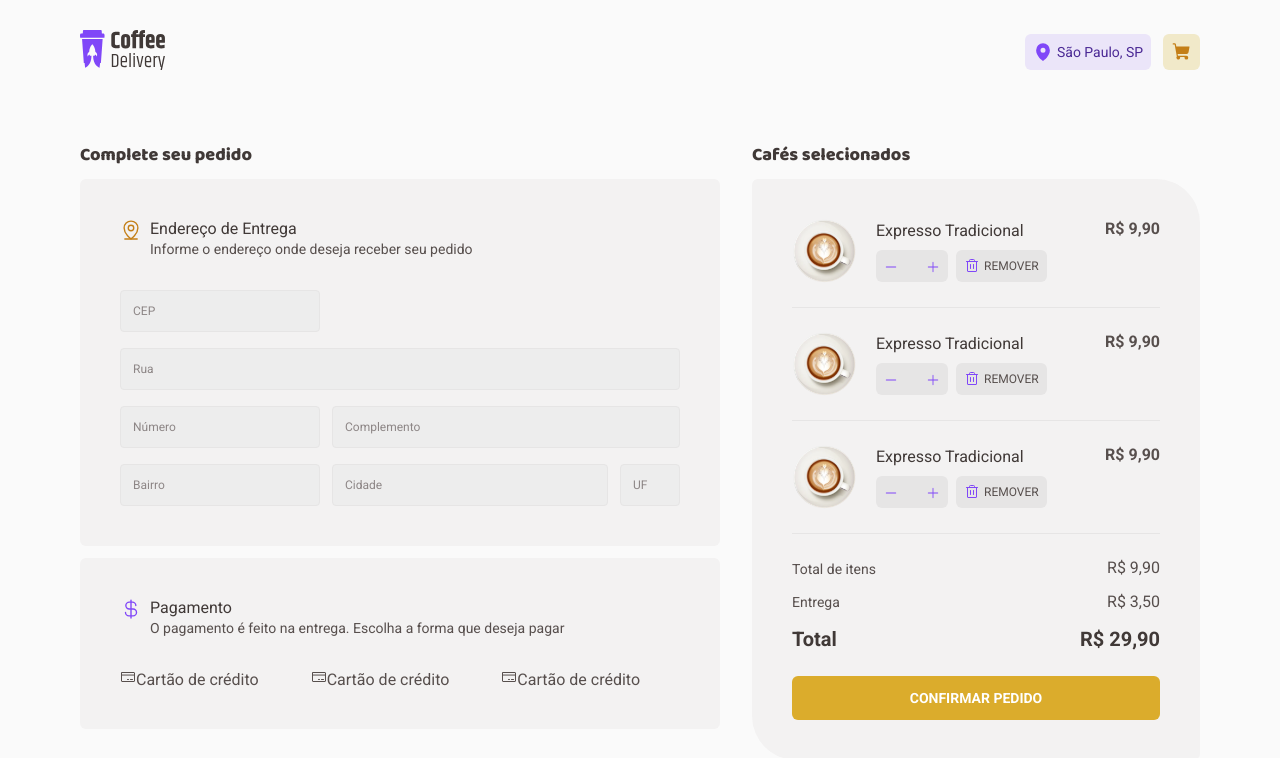
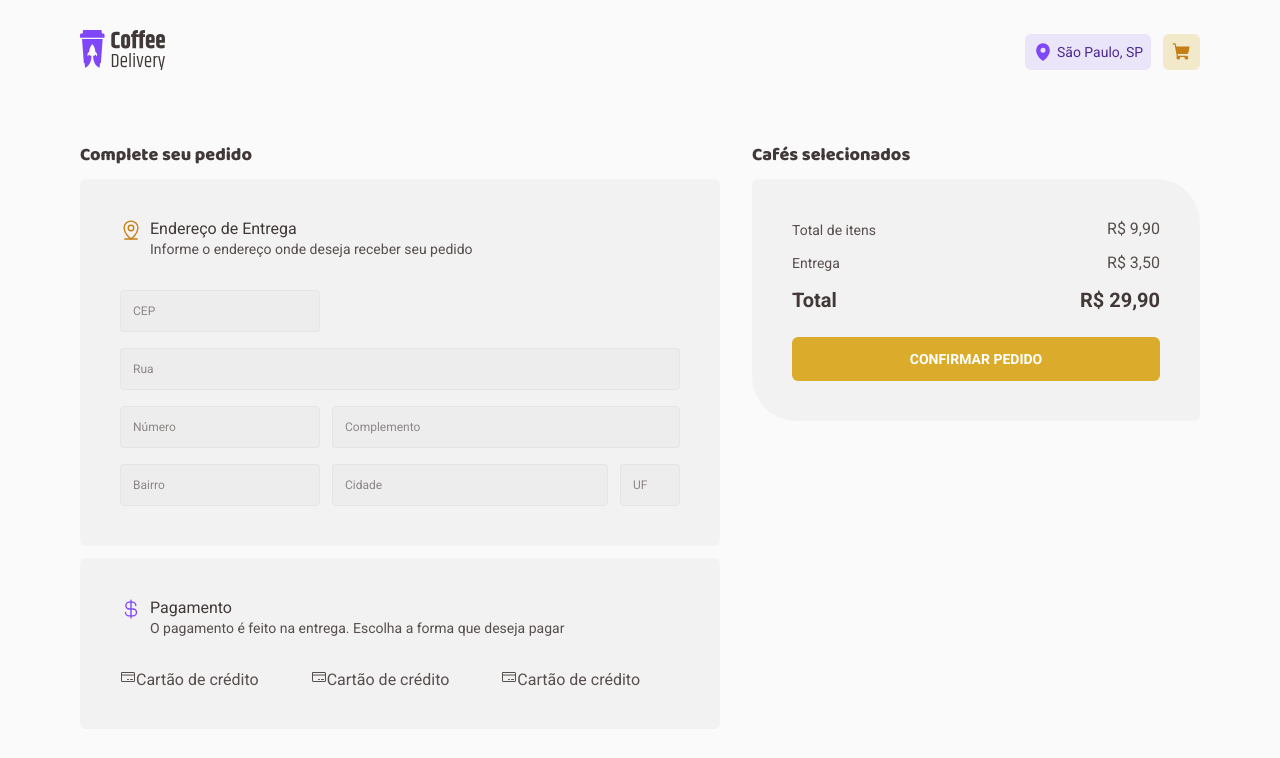
Before and after one commit to felipe-gomes-vicente/coffee-delivery, a React (Vite) app: page /completeOrder in a window 1280 px wide. Shown: the top 758 px of the page. Built offline with nearby package versions, Linux system fonts and the light colour scheme.

Commit message:
function changeCartItemQuantity, interface CoffeeCartCarccdProps, function handleIncrease/handleDecrease, coffeeTotal
function changeCartItemQuantity, interface CoffeeCartCarccdProps, function handleIncrease/handleDecrease and coffeeTotal

```diff
--- a/src/contexts/CartContext.tsx
+++ b/src/contexts/CartContext.tsx
@@ -11,6 +11,7 @@
   cartItems: CartItem[];
   cartQuantity: number;
   addCoffeeToCart: (coffee: CartItem) => void;
+  changeCartItemQuantity: (cartItemId: number, type: "increase" | "decrease") => void;
 }
 
 interface CartContextProviderProps {
@@ -37,8 +38,21 @@
     setCartItems(newCart);
   }
 
+  function changeCartItemQuantity(cartItemId: number, type: "increase" | "decrease") {
+    const newCart = produce(cartItems, (draft) => {
+      const coffeeExistsInCart = cartItems.findIndex(cartItem => cartItem.id === cartItemId)
+
+      if(coffeeExistsInCart >= 0) {
+        const item = draft[coffeeExistsInCart];
+        draft[coffeeExistsInCart].quantity = type === 'increase' ? item.quantity + 1 : item.quantity - 1;
+      }
+    })
+
+    setCartItems(newCart)
+  }
+
   return (
-    <CartContext.Provider value={{cartItems, cartQuantity, addCoffeeToCart}}>
+    <CartContext.Provider value={{cartItems, cartQuantity, addCoffeeToCart, changeCartItemQuantity}}>
       {children}
     </CartContext.Provider>
   )
--- a/src/pages/CompleteOrder/components/CoffeeCartCard/index.tsx
+++ b/src/pages/CompleteOrder/components/CoffeeCartCard/index.tsx
@@ -2,18 +2,43 @@
 
 import { QuantityInput } from "../../../../components/QuantityInput";
 import { RegularText } from "../../../../components/Typography";
+import { CartItem } from "../../../../contexts/CartContext";
+import { formatMoney } from "../../../../utils/formatMoney";
+import { useCart } from "../../../../hooks/useCart";
 
 import { ActionsContainer, CoffeeCartCardContainer, RemoveButton } from "./styles";
 
-export function CoffeeCartCard() {
+interface CoffeeCartCardProps {
+  coffee: CartItem
+}
+
+export function CoffeeCartCard({ coffee }:CoffeeCartCardProps) {
+  const { changeCartItemQuantity } = useCart();
+
+  function handleIncrease() {
+    changeCartItemQuantity(coffee.id, 'increase')
+  }
+
+  function handleDecrease() {
+    changeCartItemQuantity(coffee.id, 'decrease')
+  }
+
+  const coffeeTotal = coffee.price * coffee.quantity;
+  const formattedPrice = formatMoney(coffeeTotal);
+
   return (
     <CoffeeCartCardContainer>
       <div>
-        <img src="/../../../../../public/coffees/capuccino.png" alt="" />
+        <img src={`/coffees/${coffee.photo}`} alt="" />
         <div>
           <RegularText color="subtitle">Expresso Tradicional</RegularText>
           <ActionsContainer>
-            <QuantityInput size="small" />
+            <QuantityInput
+              size="small"
+              onIncrease={handleIncrease}
+              onDecrease={handleDecrease}
+              quantity={coffee.quantity}
+            />
             <RemoveButton>
               <Trash size={16} />
               REMOVER
@@ -21,7 +46,7 @@
           </ActionsContainer>
         </div>
       </div>
-      <p>R$ 9,90</p>
+      <p>R$ {formattedPrice}</p>
     </CoffeeCartCardContainer>
   )
 }
--- a/src/pages/CompleteOrder/components/SelectedCoffees/index.tsx
+++ b/src/pages/CompleteOrder/components/SelectedCoffees/index.tsx
@@ -1,10 +1,13 @@
 import { TitleText } from "../../../../components/Typography";
+import { useCart } from "../../../../hooks/useCart";
 import { CoffeeCartCard } from "../CoffeeCartCard";
 import { ConfirmationSection } from "./ConfirmationSection";
 
 import { DetailsContainer, SelectedCoffeesContainer } from "./styles";
 
 export function SelectedCoffees() {
+  const { cartItems } = useCart();
+
   return (
     <SelectedCoffeesContainer>
       <TitleText size="xs" color="subtitle" >
@@ -12,9 +15,9 @@
       </TitleText>
 
       <DetailsContainer>
-        <CoffeeCartCard />
-        <CoffeeCartCard />
-        <CoffeeCartCard />
+        {cartItems.map(item => (
+          <CoffeeCartCard key={item.id} coffee={item} />
+        ))}
 
         <ConfirmationSection />
       </DetailsContainer>
```
